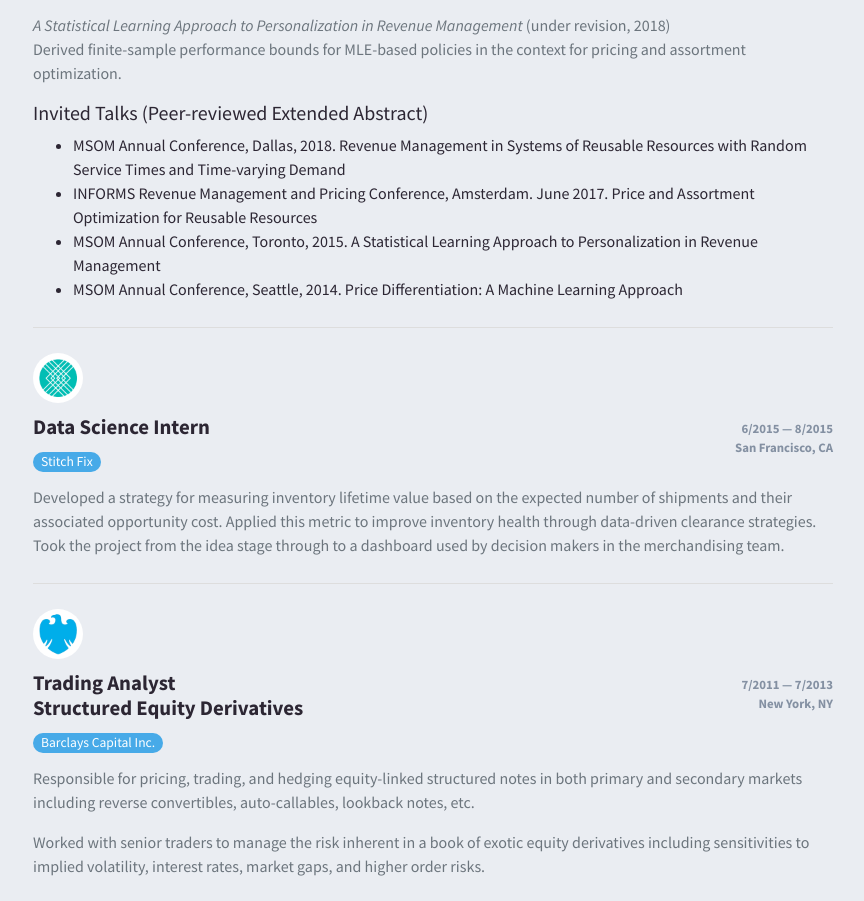
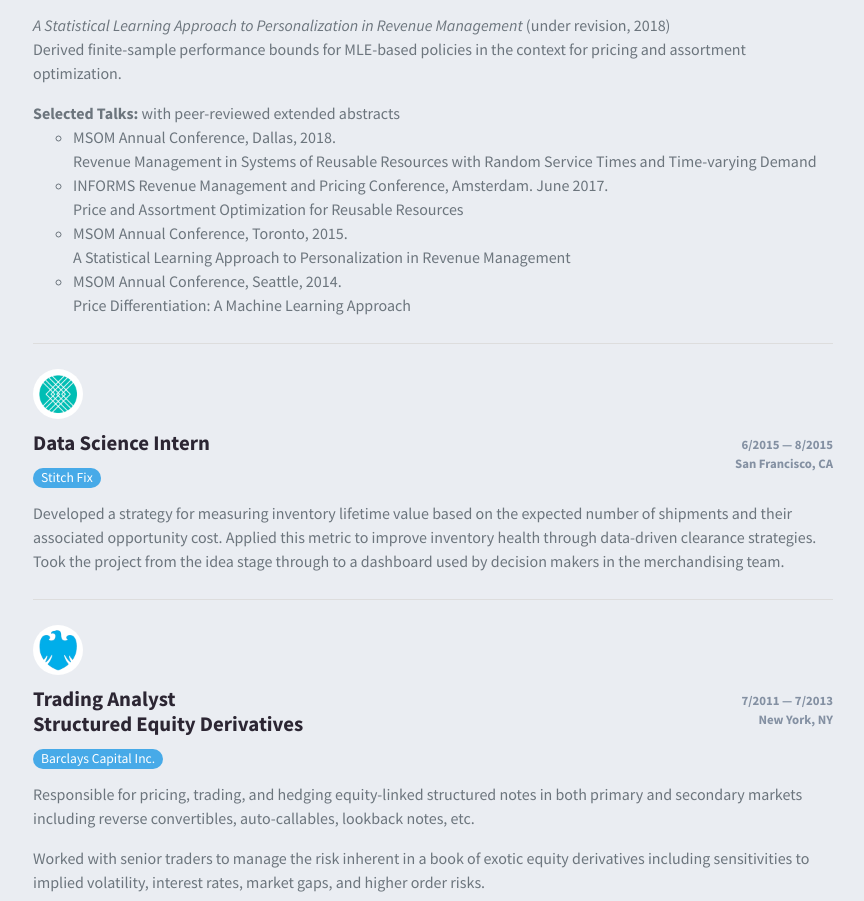
Before and after one commit to zowen/zowen.github.io, a plain HTML site: page zowen.html in a window 1280 px wide. Shown: the part 2567-3468 px from the top of the page, without its empty margins (207-1071 px from the left). Drawn offline with nearby package versions, Linux system fonts and the light colour scheme.

Commit message:
format talk bullets

```diff
--- a/zowen.html
+++ b/zowen.html
@@ -198,12 +198,17 @@
               Derived new finite sample performance guarantees for pricing and assortment policies in systems of reusable resources.</p>
               <p class="text-muted"><em>A Statistical Learning Approach to Personalization in Revenue Management</em> (under revision, 2018)<br>
               Derived finite-sample performance bounds for MLE-based policies in the context for pricing and assortment optimization.</p>
-              <h5>Invited Talks (Peer-reviewed Extended Abstract)</h5>
-              <ul>
-                <li>MSOM Annual Conference, Dallas, 2018. Revenue Management in Systems of Reusable Resources with Random Service Times and Time-varying Demand</li>
-                <li>INFORMS Revenue Management and Pricing Conference, Amsterdam. June 2017. Price and Assortment Optimization for Reusable Resources</li>
-                <li>MSOM Annual Conference, Toronto, 2015. A Statistical Learning Approach to Personalization in Revenue Management</li>
-                <li>MSOM Annual Conference, Seattle, 2014. Price Differentiation: A Machine Learning Approach</li>
+              <p class="text-muted mb-0"><b>Selected Talks:</b> with peer-reviewed extended abstracts</p>
+              <ul class="text-muted" style="list-style-type:circle;">
+                <li>MSOM Annual Conference, Dallas, 2018.<br>
+                Revenue Management in Systems of Reusable Resources with Random Service Times and Time-varying Demand</li>
+                <li>INFORMS Revenue Management and Pricing Conference, Amsterdam. June 2017.<br>
+                Price and Assortment Optimization for Reusable Resources</li>
+                <li>MSOM Annual Conference, Toronto, 2015.<br>
+                A Statistical Learning Approach to Personalization in Revenue Management</li>
+                <li>MSOM Annual Conference, Seattle, 2014.<br>
+                Price Differentiation: A Machine Learning Approach</li>
+              </ul>
             </div>
             <div class="item">
               <div class="exp-icon">
```
